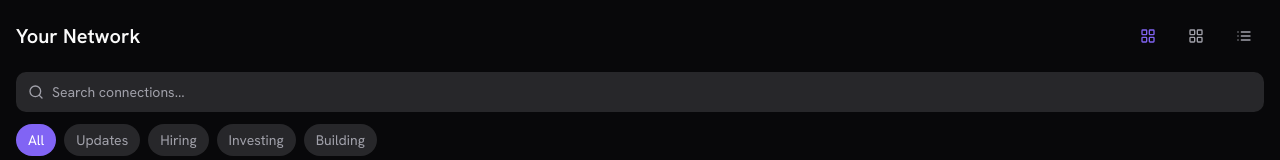
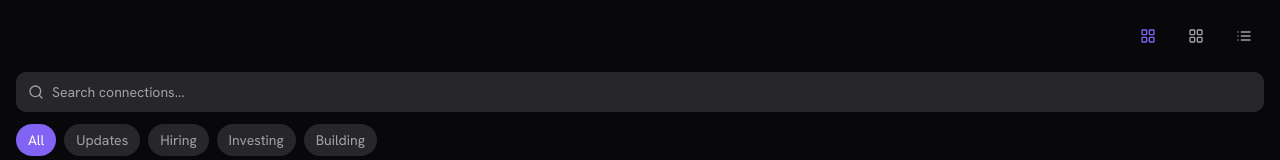
Before and after one commit to tarafat7/backchannel-card-stack, a React (Vite) app: page /home in a window 1280 px wide. Shown: the top 160 px of the page. Built offline with nearby package versions, Linux system fonts and the light colour scheme.

Commit message:
Remove page headers
Remove redundant page headers to declutter the UI.

```diff
--- a/src/components/home/HomeHeader.tsx
+++ b/src/components/home/HomeHeader.tsx
@@ -30,8 +30,7 @@ const HomeHeader = ({
 }: HomeHeaderProps) => {
   return (
     <header className="p-4 sticky top-0 bg-background/80 backdrop-blur-xl z-10">
-      <div className="flex justify-between items-center mb-4">
-        <h1 className="text-xl font-semibold">Your Network</h1>
+      <div className="flex justify-end items-center mb-4">
         <ViewModeToggle viewMode={viewMode} setViewMode={setViewMode} />
       </div>
 
--- a/src/pages/Profile.tsx
+++ b/src/pages/Profile.tsx
@@ -1,4 +1,3 @@
-
 import { useState } from 'react';
 import { Button } from "@/components/ui/button";
 import { Input } from "@/components/ui/input";
@@ -21,8 +20,7 @@ const Profile = () => {
   return (
     <div className="min-h-screen bg-background pb-20">
       {/* Header */}
-      <header className="p-4 flex justify-between items-center">
-        <h1 className="text-xl font-semibold">Your Profile</h1>
+      <header className="p-4 flex justify-end items-center">
         <Button variant="ghost" size="icon">
           <Settings className="w-5 h-5" />
         </Button>
```
